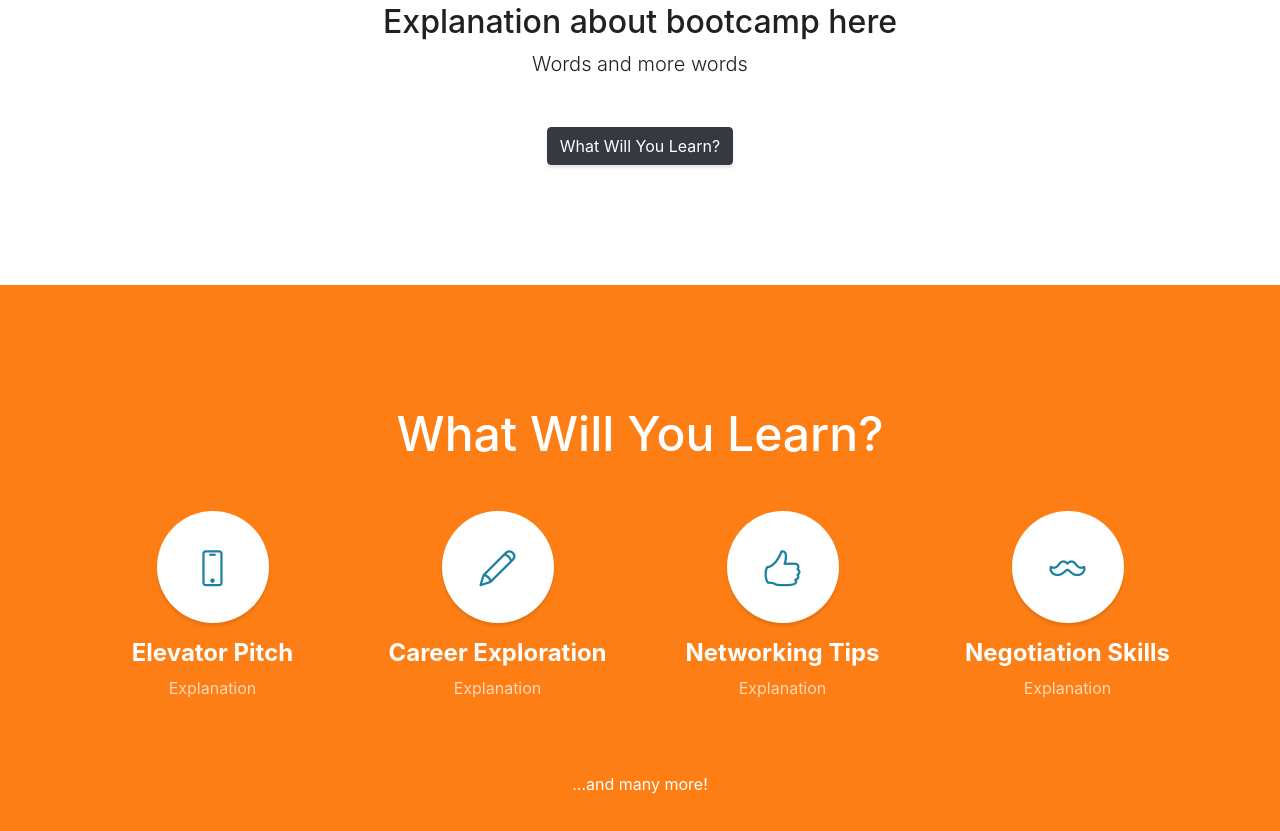
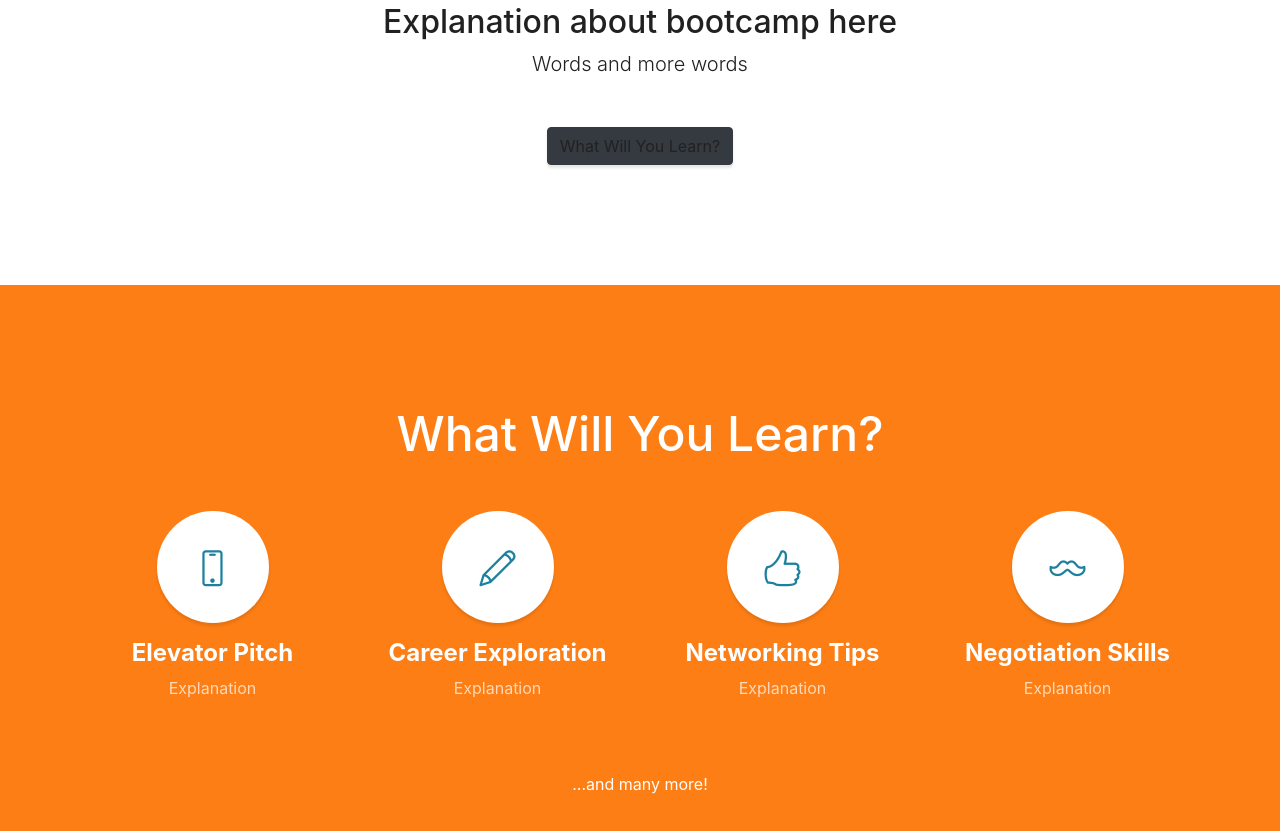
Before and after one commit to nyutandoncareerservices/bootcamp, a website with bundled scripts: page index.html in a window 1280 px wide. Shown: the part 917-1748 px from the top of the page. Built offline with nearby package versions, Linux system fonts and the light colour scheme.

Commit message:
fixed problems & errors

```diff
--- a/css/stylish-portfolio.css
+++ b/css/stylish-portfolio.css
@@ -343,7 +343,7 @@
 }
 
 .btn-dark {
-  color: #fff !important;
+  color: var(--black) !important;
 }
 
 .btn {
```
